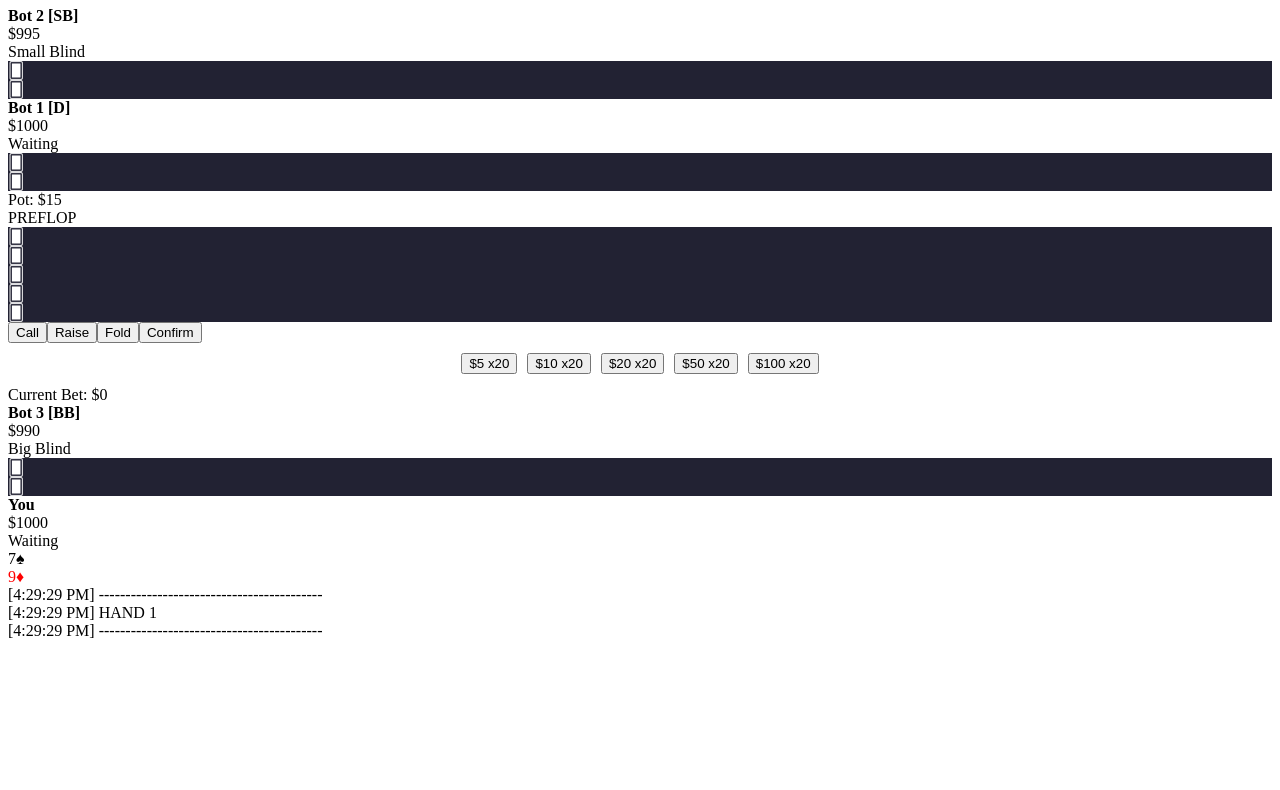
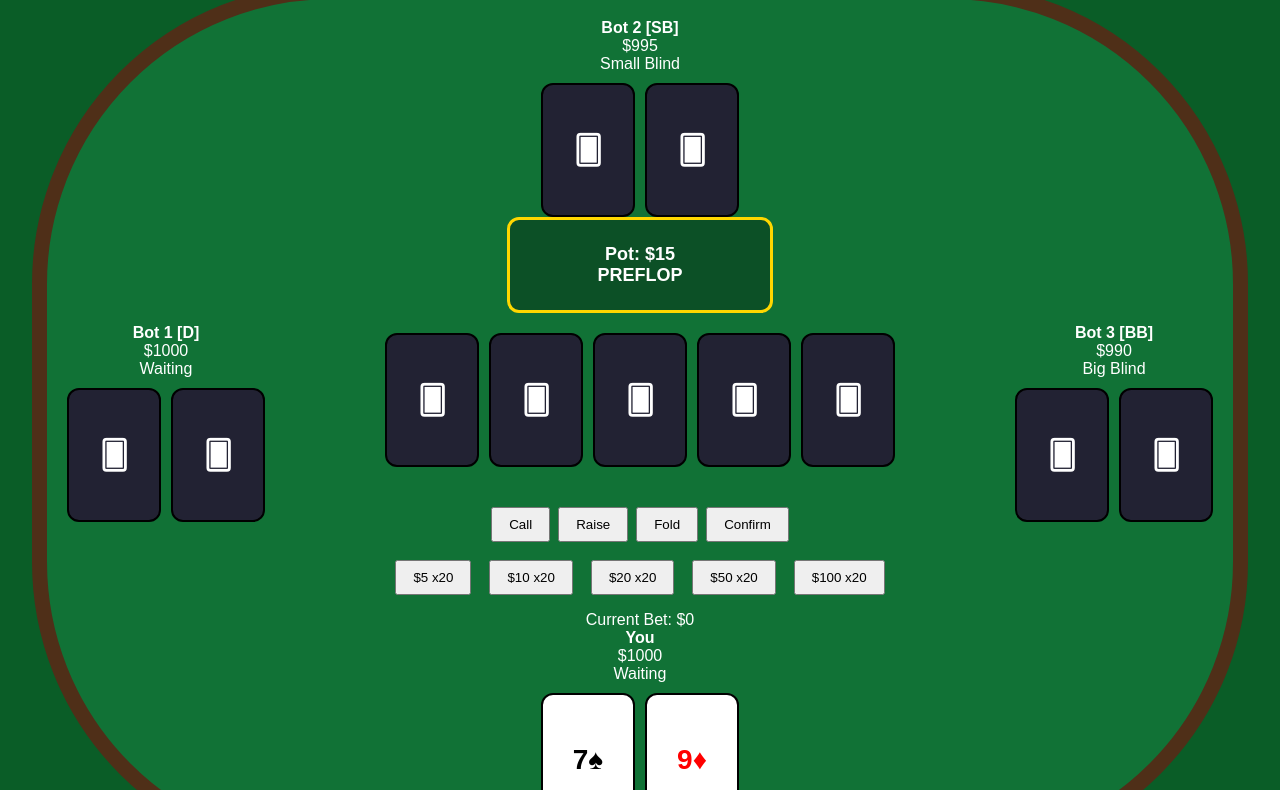
Before and after one commit to cosmicdevsd/holdem, a plain HTML site: page index.html in a window 1280 px wide. Shown: the part 73-863 px from the top of the page. Before the commit the page ends 800 px from the top, so only its background shows below. Drawn offline with Linux system fonts and the light colour scheme.

Commit message:
Update style.css

```diff
--- a/css/style.css
+++ b/css/style.css
@@ -1,3 +1,192 @@
+body {
+
+    margin: 0;
+
+    background: #0a5d27;
+
+    color: white;
+
+    font-family: Arial, sans-serif;
+
+    overflow-x: hidden;
+
+}
+
+h1 {
+
+    text-align: center;
+
+    margin: 10px 0;
+
+}
+
+#table {
+
+    width: 95vw;
+
+    min-height: 75vh;
+
+    margin: 10px auto;
+
+    padding: 20px;
+
+    box-sizing: border-box;
+
+    background: #117236;
+
+    border: 15px solid #4f2f18;
+
+    border-radius: 300px;
+
+}
+
+#middle-row {
+
+    display: flex;
+
+    justify-content: space-between;
+
+    align-items: center;
+
+}
+
+#top-seat,
+#left-seat,
+#right-seat,
+#player-seat {
+
+    min-width: 180px;
+
+    min-height: 180px;
+
+    text-align: center;
+
+}
+
+#board-area {
+
+    width: 700px;
+
+    text-align: center;
+
+}
+
+.player-name {
+
+    margin-bottom: 10px;
+
+    font-size: 16px;
+
+}
+
+.cards {
+
+    display: flex;
+
+    justify-content: center;
+
+    gap: 10px;
+
+}
+
+.card {
+
+    width: 90px;
+
+    height: 130px;
+
+    border-radius: 12px;
+
+    background: white;
+
+    color: black;
+
+    display: flex;
+
+    justify-content: center;
+
+    align-items: center;
+
+    font-size: 28px;
+
+    font-weight: bold;
+
+    border: 2px solid black;
+
+}
+
+#community-cards {
+
+    display: flex;
+
+    justify-content: center;
+
+    gap: 10px;
+
+    min-height: 150px;
+
+    margin-bottom: 20px;
+
+}
+
+#pot {
+
+    width: 260px;
+
+    min-height: 90px;
+
+    margin: 0 auto 20px auto;
+
+    border: 3px solid gold;
+
+    border-radius: 12px;
+
+    background: rgba(0, 0, 0, 0.3);
+
+    display: flex;
+
+    align-items: center;
+
+    justify-content: center;
+
+    font-size: 18px;
+
+    font-weight: bold;
+
+}
+
+#chip-tray {
+
+    margin-top: 15px;
+
+}
+
+#log {
+
+    width: 95vw;
+
+    max-width: 1400px;
+
+    height: 220px;
+
+    margin: 15px auto;
+
+    background: #111;
+
+    border: 2px solid #555;
+
+    overflow-y: auto;
+
+    padding: 10px;
+
+    box-sizing: border-box;
+
+    font-family: monospace;
+
+}
+
+/* ---------- CHIP STYLING ---------- */
+
 .chip {
 
     width: 60px;
@@ -20,14 +209,13 @@
 
     user-select: none;
 
-    transition:
-        transform 0.15s;
+    transition: transform 0.15s;
+
 }
 
 .chip:hover {
 
-    transform:
-        scale(1.1);
+    transform: scale(1.1);
 
 }
 
@@ -67,6 +255,8 @@
 
 }
 
+/* ---------- ANIMATION ---------- */
+
 .flying-chip {
 
     position: fixed;
@@ -88,7 +278,10 @@
     transition:
         left 0.5s linear,
         top 0.5s linear;
+
 }
+
+/* ---------- DROP AREA ---------- */
 
 .drop-zone {
 
@@ -101,4 +294,15 @@
     margin-top: 10px;
 
     border-radius: 10px;
+
 }
+
+button {
+
+    padding: 8px 16px;
+
+    margin: 4px;
+
+    cursor: pointer;
+
+}
```
